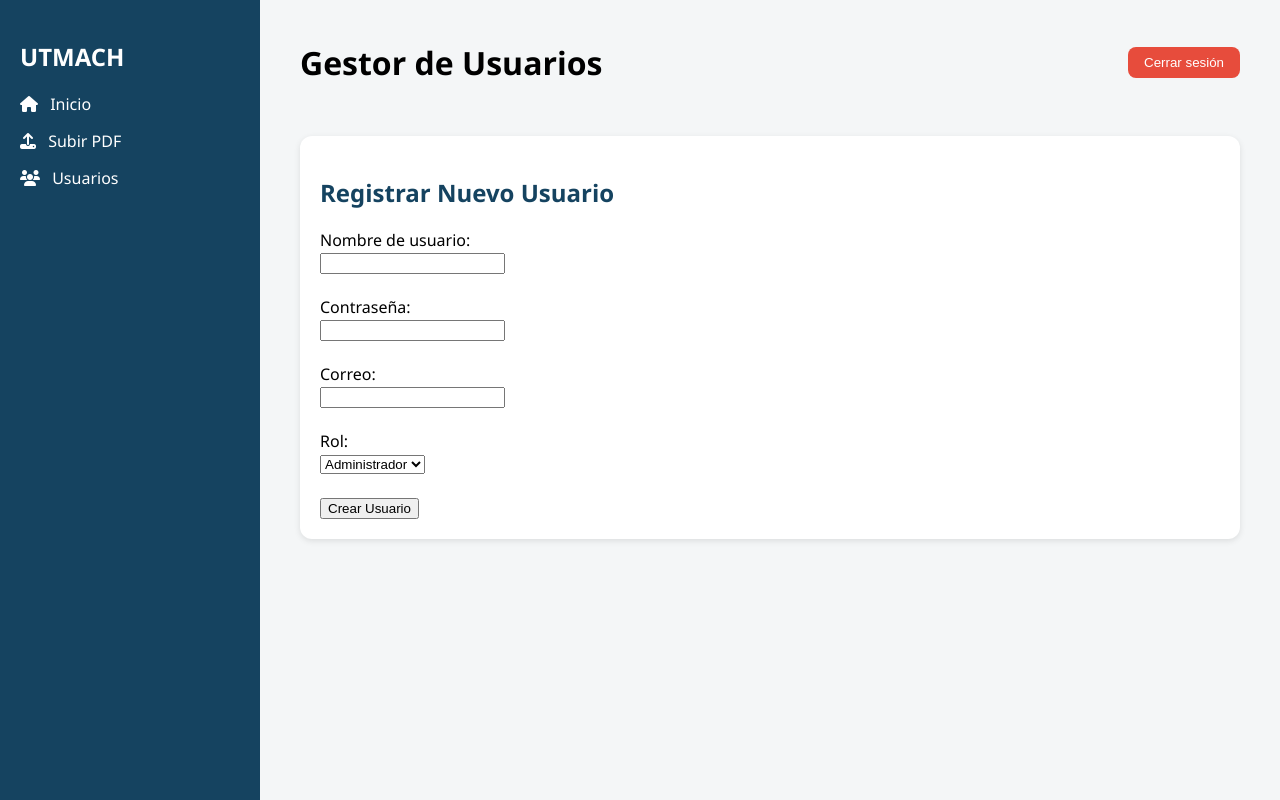
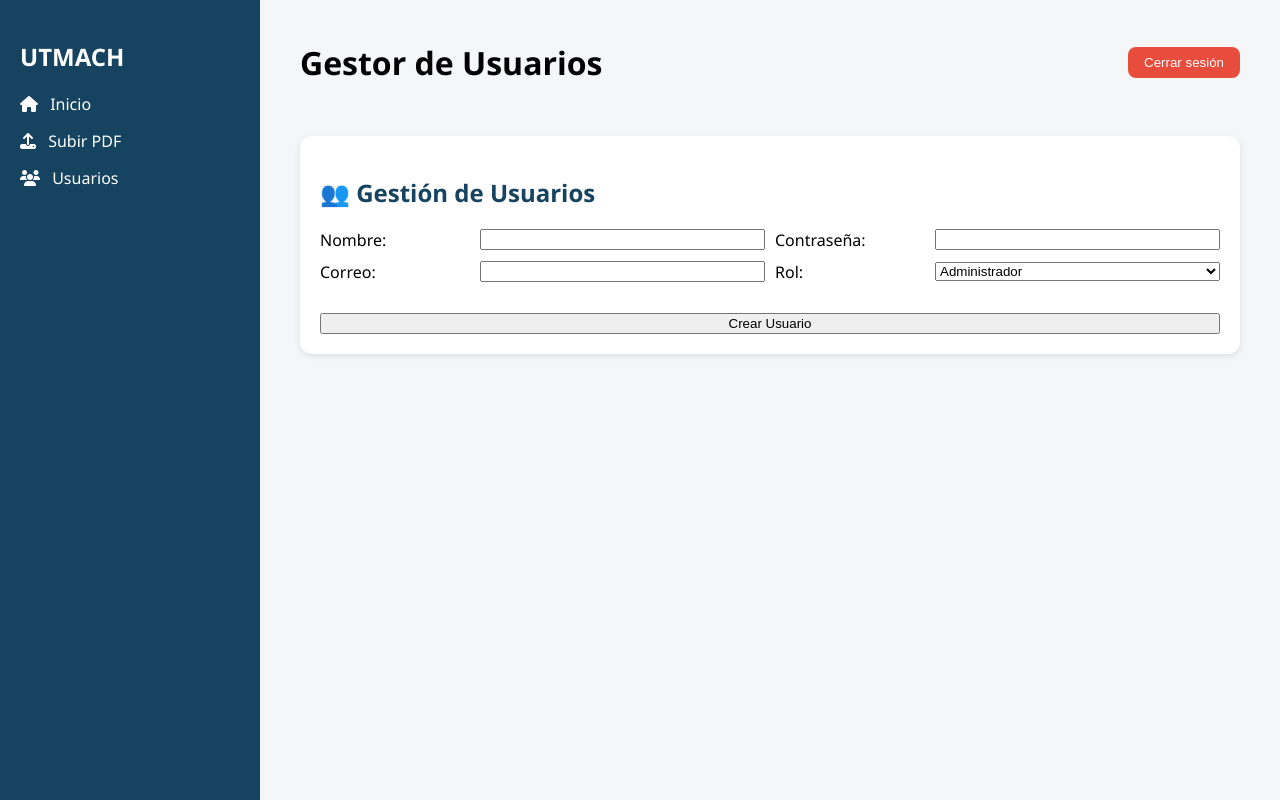
Before and after one commit to faustofi1262/neon-pdf-chatbot, a Flask app: page /usuarios in a window 1280 px wide. Run offline with Flask 3, Linux system fonts and the light colour scheme.

Commit message:
se arregal interfz para registro nuevos usuarios

```diff
--- a/templates/usuarios.html
+++ b/templates/usuarios.html
@@ -38,27 +38,31 @@
         {% endif %}
       {% endwith %}
 
-      <section class="card">
-  <h2>Registrar Nuevo Usuario</h2>
-  <form method="POST" action="/crear_usuario">
-    <label for="nombre_usuario">Nombre de usuario:</label><br>
-    <input type="text" name="nombre_usuario" required><br><br>
+        <section class="card">
+  <h2>👥 Gestión de Usuarios</h2>
+  <form action="{{ url_for('crear_usuario') }}" method="POST" class="form-usuarios">
+    <div class="form-row">
+      <label for="nombre_usuario">Nombre:</label>
+      <input type="text" name="nombre_usuario" required>
 
-    <label for="contrasena">Contraseña:</label><br>
-    <input type="password" name="contrasena" required><br><br>
+      <label for="contrasena">Contraseña:</label>
+      <input type="password" name="contrasena" required>
+    </div>
 
-    <label for="correo">Correo:</label><br>
-    <input type="email" name="correo" required><br><br>
+    <div class="form-row">
+        <label for="correo">Correo:</label>
+        <input type="email" name="correo" required>
 
-    <label for="rol">Rol:</label><br>
-    <select name="rol">
-      <option value="admin">Administrador</option>
-      <option value="usuario">Usuario</option>
-    </select><br><br>
+        <label for="rol">Rol:</label>
+        <select name="rol" required>
+          <option value="Administrador">Administrador</option>
+          <option value="Usuario">Usuario</option>
+        </select>
+    </div>
 
-    <button type="submit">Crear Usuario</button>
-  </form>
-</section>
+          <button type="submit" style="margin-top: 20px;">Crear Usuario</button>
+        </form>
+    </section>
     </main>
   </div>
 </body>
```
Also changed, not shown: templates/panel.html (+0 -27 lines).
